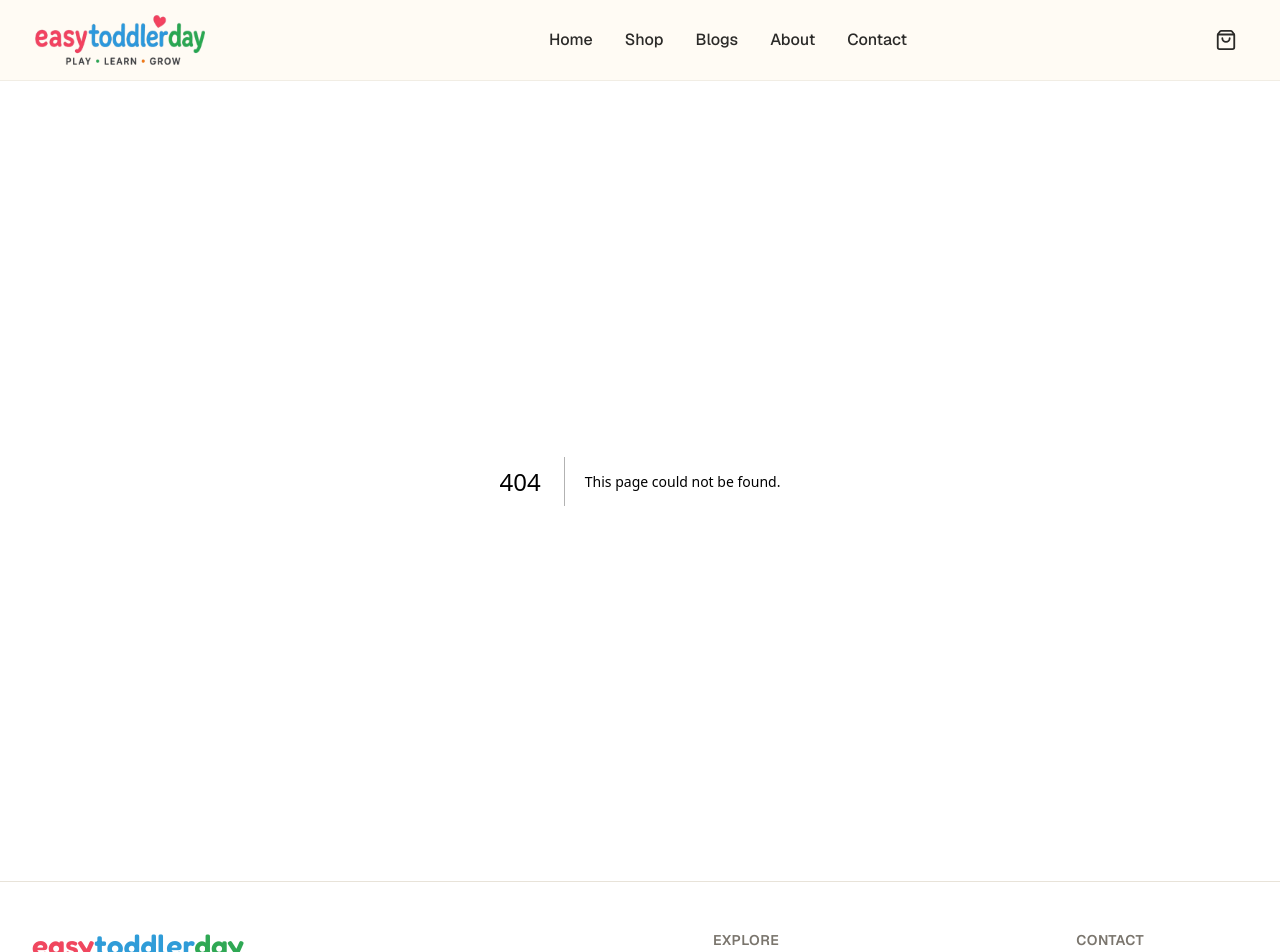
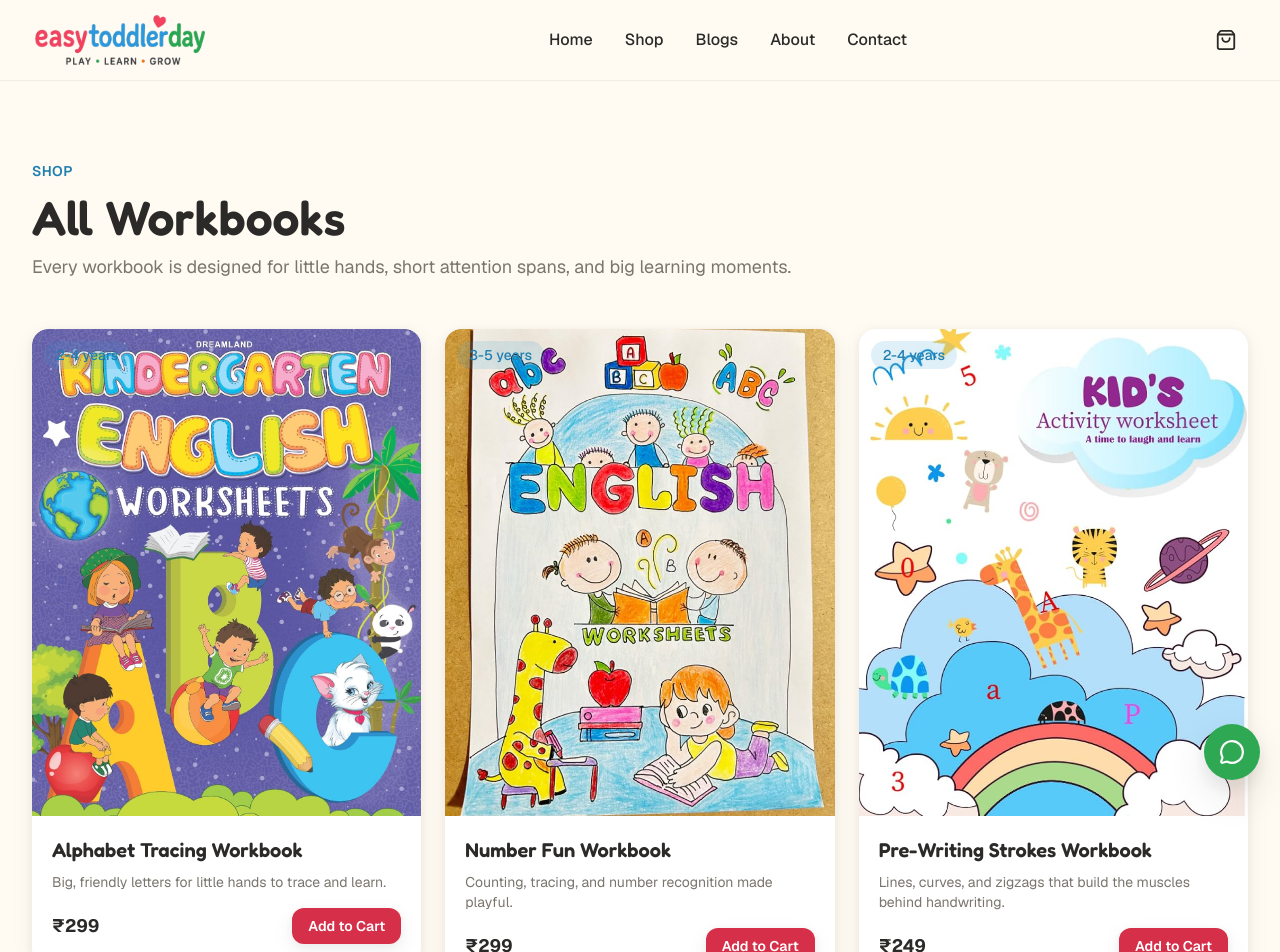
Before and after one commit to prashant-1012/easy-toddler-day, a Next.js app: page /shop in a window 1280 px wide. Before the commit this address had no page. Shown: the top 952 px of the page. Built offline with nearby package versions, Linux system fonts and the light colour scheme.

Commit message:
shop and cart functionality done

```diff
--- a/app/layout.tsx
+++ b/app/layout.tsx
@@ -6,6 +6,7 @@ import { CartProvider } from "@/components/cart/CartProvider";
 import { CartDrawer } from "@/components/cart/CartDrawer";
 import { Navbar } from "@/components/layout/Navbar";
 import { Footer } from "@/components/layout/Footer";
+import { WhatsAppFloat } from "@/components/shared/WhatsAppFloat";
 
 const geistSans = Geist({
   variable: "--font-geist-sans",
@@ -48,6 +49,7 @@ export default function RootLayout({
           <main className="flex-1">{children}</main>
           <Footer />
           <CartDrawer />
+          <WhatsAppFloat />
         </CartProvider>
       </body>
     </html>
--- a/app/page.tsx
+++ b/app/page.tsx
@@ -1,9 +1,11 @@
 import { Hero } from "@/components/sections/Hero";
+import { FeaturedWorkbooks } from "@/components/sections/FeaturedWorkbooks";
 
 export default function Home() {
   return (
     <>
       <Hero />
+      <FeaturedWorkbooks />
     </>
   );
 }
--- /dev/null
+++ b/app/shop/page.tsx
@@ -0,0 +1,31 @@
+import type { Metadata } from "next";
+import { SectionHeading } from "@/components/ui/SectionHeading";
+import { ProductCard } from "@/components/ui/ProductCard";
+import { Reveal } from "@/components/ui/Reveal";
+import { products } from "@/lib/data/products";
+
+export const metadata: Metadata = {
+  title: "Shop Workbooks",
+  description:
+    "Browse our full collection of screen-free, Montessori-inspired toddler workbooks.",
+};
+
+export default function ShopPage() {
+  return (
+    <div className="mx-auto max-w-7xl px-4 py-16 sm:px-6 lg:px-8 lg:py-20">
+      <SectionHeading
+        eyebrow="Shop"
+        title="All Workbooks"
+        subtitle="Every workbook is designed for little hands, short attention spans, and big learning moments."
+        align="left"
+      />
+      <div className="mt-12 grid grid-cols-1 gap-6 sm:grid-cols-2 lg:grid-cols-3">
+        {products.map((product, index) => (
+          <Reveal key={product.id} delay={(index % 3) * 0.06}>
+            <ProductCard product={product} />
+          </Reveal>
+        ))}
+      </div>
+    </div>
+  );
+}
--- a/components/cart/CartButton.tsx
+++ b/components/cart/CartButton.tsx
@@ -1,6 +1,7 @@
 "use client";
 
 import { ShoppingBag } from "lucide-react";
+import { motion } from "framer-motion";
 import { useCart } from "@/components/cart/CartProvider";
 
 export function CartButton() {
@@ -15,9 +16,15 @@ export function CartButton() {
     >
       <ShoppingBag size={22} />
       {itemCount > 0 && (
-        <span className="absolute -right-0.5 -top-0.5 flex h-5 min-w-5 items-center justify-center rounded-full bg-coral px-1 text-xs font-bold text-white">
+        <motion.span
+          key={itemCount}
+          initial={{ scale: 0.6 }}
+          animate={{ scale: [1.3, 1] }}
+          transition={{ duration: 0.25, ease: "easeOut" }}
+          className="absolute -right-0.5 -top-0.5 flex h-5 min-w-5 items-center justify-center rounded-full bg-coral px-1 text-xs font-bold text-white"
+        >
           {itemCount}
-        </span>
+        </motion.span>
       )}
     </button>
   );
--- a/components/cart/CartDrawer.tsx
+++ b/components/cart/CartDrawer.tsx
@@ -4,10 +4,14 @@ import { useEffect, useRef } from "react";
 import { X } from "lucide-react";
 import { AnimatePresence, motion } from "framer-motion";
 import { useCart } from "@/components/cart/CartProvider";
+import { CartItemRow } from "@/components/cart/CartItemRow";
 import { Button } from "@/components/ui/Button";
+import { formatPrice } from "@/lib/utils/format-price";
+import { buildOrderMessage, openWhatsApp } from "@/lib/utils/whatsapp";
 
 export function CartDrawer() {
-  const { isDrawerOpen, closeDrawer, items } = useCart();
+  const { isDrawerOpen, closeDrawer, items, subtotal, updateQuantity, removeItem } =
+    useCart();
   const closeButtonRef = useRef<HTMLButtonElement>(null);
 
   useEffect(() => {
@@ -27,6 +31,10 @@ export function CartDrawer() {
       document.body.style.overflow = "";
     };
   }, [isDrawerOpen, closeDrawer]);
+
+  function handleCheckout() {
+    openWhatsApp(buildOrderMessage(items));
+  }
 
   return (
     <AnimatePresence>
@@ -73,9 +81,36 @@ export function CartDrawer() {
                 </Button>
               </div>
             ) : (
-              <div className="flex-1 overflow-y-auto px-6 py-4">
-                {/* Line items land here in Phase 5 Step 4 (Cart Drawer + WhatsApp Checkout) */}
-              </div>
+              <>
+                <div className="flex-1 divide-y divide-warm-gray-light overflow-y-auto px-6">
+                  {items.map((item) => (
+                    <CartItemRow
+                      key={item.productId}
+                      item={item}
+                      onIncrease={() =>
+                        updateQuantity(item.productId, item.quantity + 1)
+                      }
+                      onDecrease={() =>
+                        updateQuantity(item.productId, item.quantity - 1)
+                      }
+                      onRemove={() => removeItem(item.productId)}
+                    />
+                  ))}
+                </div>
+
+                <div className="border-t border-warm-gray-light px-6 py-5">
+                  <div className="mb-4 flex items-center justify-between text-lg font-semibold text-charcoal">
+                    <span>Subtotal</span>
+                    <span>{formatPrice(subtotal)}</span>
+                  </div>
+                  <Button onClick={handleCheckout} size="lg" className="w-full">
+                    Checkout via WhatsApp
+                  </Button>
+                  <p className="mt-3 text-center text-xs text-warm-gray">
+                    We&apos;ll confirm your order details over WhatsApp.
+                  </p>
+                </div>
+              </>
             )}
           </motion.div>
         </>
--- /dev/null
+++ b/components/cart/CartItemRow.tsx
@@ -0,0 +1,61 @@
+import Image from "next/image";
+import { Trash2 } from "lucide-react";
+import { QuantityStepper } from "@/components/ui/QuantityStepper";
+import { formatPrice } from "@/lib/utils/format-price";
+import type { CartItem } from "@/lib/types/cart";
+
+interface CartItemRowProps {
+  item: CartItem;
+  onIncrease: () => void;
+  onDecrease: () => void;
+  onRemove: () => void;
+}
+
+export function CartItemRow({
+  item,
+  onIncrease,
+  onDecrease,
+  onRemove,
+}: CartItemRowProps) {
+  return (
+    <div className="flex gap-4 py-4">
+      <div className="relative h-20 w-16 shrink-0 overflow-hidden rounded-lg bg-warm-gray-light">
+        <Image
+          src={item.image}
+          alt={item.name}
+          fill
+          className="object-cover"
+          sizes="64px"
+        />
+      </div>
+      <div className="flex flex-1 flex-col gap-1">
+        <div className="flex items-start justify-between gap-2">
+          <h3 className="font-display text-base font-semibold text-charcoal">
+            {item.name}
+          </h3>
+          <button
+            type="button"
+            onClick={onRemove}
+            aria-label={`Remove ${item.name} from cart`}
+            className="flex h-8 w-8 shrink-0 items-center justify-center rounded-full text-warm-gray transition-colors hover:bg-warm-gray-light hover:text-coral-dark focus-visible:outline-none focus-visible:ring-2 focus-visible:ring-sky"
+          >
+            <Trash2 size={16} />
+          </button>
+        </div>
+        <span className="text-sm text-warm-gray">
+          {formatPrice(item.price)} each
+        </span>
+        <div className="mt-1 flex items-center justify-between">
+          <QuantityStepper
+            quantity={item.quantity}
+            onDecrease={onDecrease}
+            onIncrease={onIncrease}
+          />
+          <span className="font-semibold text-charcoal">
+            {formatPrice(item.price * item.quantity)}
+          </span>
+        </div>
+      </div>
+    </div>
+  );
+}
--- /dev/null
+++ b/components/sections/FeaturedWorkbooks.tsx
@@ -0,0 +1,31 @@
+import { SectionHeading } from "@/components/ui/SectionHeading";
+import { ProductCard } from "@/components/ui/ProductCard";
+import { Reveal } from "@/components/ui/Reveal";
+import { Button } from "@/components/ui/Button";
+import { getFeaturedProducts } from "@/lib/data/products";
+
+export function FeaturedWorkbooks() {
+  const products = getFeaturedProducts();
+
+  return (
+    <section className="mx-auto max-w-7xl px-4 py-20 sm:px-6 lg:px-8 lg:py-28">
+      <SectionHeading
+        eyebrow="Featured Workbooks"
+        title="Our Most-Loved Learning Adventures"
+        subtitle="Hand-picked workbooks toddlers keep coming back to — screen-free, mess-friendly, and genuinely fun."
+      />
+      <div className="mt-12 grid grid-cols-1 gap-6 sm:grid-cols-2 lg:grid-cols-4">
+        {products.map((product, index) => (
+          <Reveal key={product.id} delay={index * 0.08}>
+            <ProductCard product={product} />
+          </Reveal>
+        ))}
+      </div>
+      <div className="mt-12 flex justify-center">
+        <Button href="/shop" variant="secondary" size="lg">
+          View All Workbooks
+        </Button>
+      </div>
+    </section>
+  );
+}
--- /dev/null
+++ b/components/shared/WhatsAppFloat.tsx
@@ -0,0 +1,20 @@
+"use client";
+
+import { MessageCircle } from "lucide-react";
+import { buildInquiryMessage, buildWhatsAppUrl } from "@/lib/utils/whatsapp";
+
+export function WhatsAppFloat() {
+  const href = buildWhatsAppUrl(buildInquiryMessage());
+
+  return (
+    <a
+      href={href}
+      target="_blank"
+      rel="noopener noreferrer"
+      aria-label="Chat with us on WhatsApp"
+      className="fixed bottom-5 right-5 z-20 flex h-14 w-14 items-center justify-center rounded-full bg-sage text-white shadow-lift transition-transform hover:scale-105 focus-visible:outline-none focus-visible:ring-2 focus-visible:ring-sky focus-visible:ring-offset-2 focus-visible:ring-offset-cream"
+    >
+      <MessageCircle size={26} aria-hidden="true" />
+    </a>
+  );
+}
--- a/components/ui/ProductCard.tsx
+++ b/components/ui/ProductCard.tsx
@@ -1,18 +1,35 @@
 "use client";
 
+import { useState } from "react";
 import Image from "next/image";
+import { Check } from "lucide-react";
 import { Badge } from "@/components/ui/Badge";
 import { Button } from "@/components/ui/Button";
 import { Card } from "@/components/ui/Card";
+import { useCart } from "@/components/cart/CartProvider";
 import { formatPrice } from "@/lib/utils/format-price";
 import type { Product } from "@/lib/types/product";
 
 interface ProductCardProps {
   product: Product;
-  onAddToCart?: (product: Product) => void;
 }
 
-export function ProductCard({ product, onAddToCart }: ProductCardProps) {
+export function ProductCard({ product }: ProductCardProps) {
+  const { addItem } = useCart();
+  const [justAdded, setJustAdded] = useState(false);
+
+  function handleAddToCart() {
+    addItem({
+      productId: product.id,
+      name: product.name,
+      price: product.price,
+      image: product.image,
+      slug: product.slug,
+    });
+    setJustAdded(true);
+    window.setTimeout(() => setJustAdded(false), 1500);
+  }
+
   return (
     <Card className="flex flex-col overflow-hidden">
       <div className="relative aspect-[4/5] w-full overflow-hidden rounded-t-2xl bg-warm-gray-light">
@@ -48,9 +65,17 @@ export function ProductCard({ product, onAddToCart }: ProductCardProps) {
           <Button
             size="sm"
             disabled={!product.inStock}
-            onClick={() => onAddToCart?.(product)}
+            onClick={handleAddToCart}
           >
-            {product.inStock ? "Add to Cart" : "Out of Stock"}
+            {!product.inStock ? (
+              "Out of Stock"
+            ) : justAdded ? (
+              <>
+                <Check size={16} aria-hidden="true" /> Added
+              </>
+            ) : (
+              "Add to Cart"
+            )}
           </Button>
         </div>
       </div>
```
